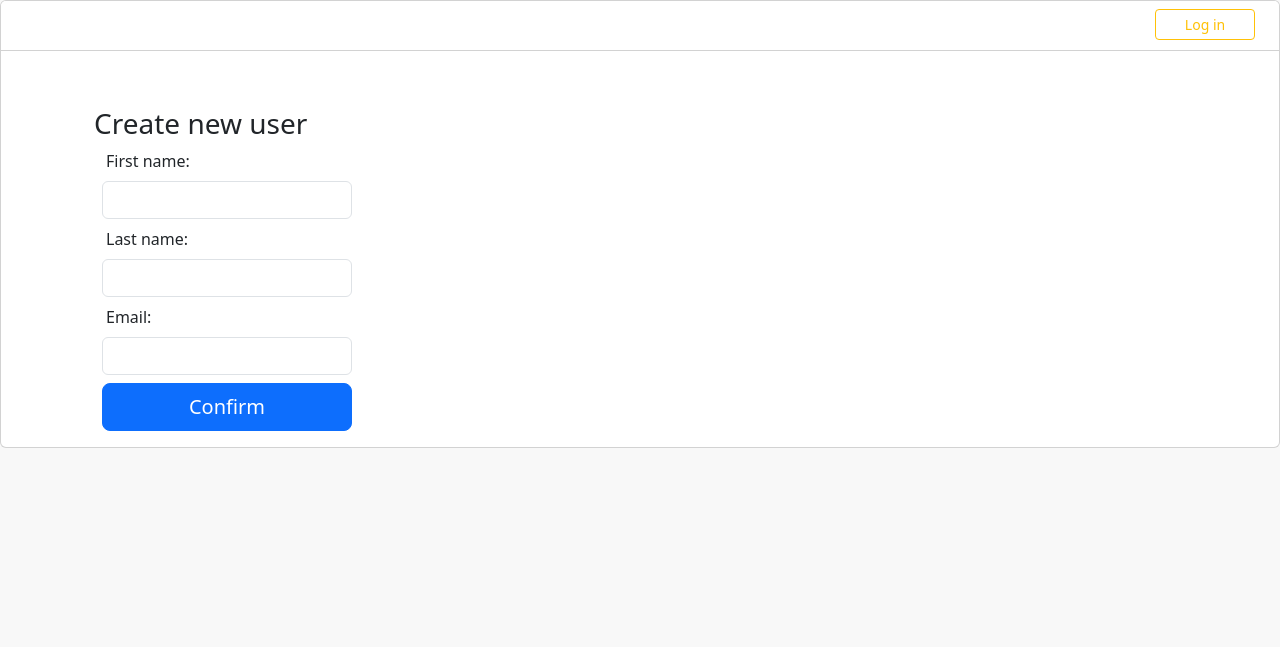
After one commit to karmaxa/academy-project, a Django app: page /newuser/ in a window 1280 px wide. The commit adds this page. Shown: the top 647 px of the page. Run offline with Django 4.2, Linux system fonts and the light colour scheme.

Commit message:
upgraded login and logout, added new user creation

```diff
--- a/app_main/forms.py
+++ b/app_main/forms.py
@@ -10,3 +10,18 @@ class LogInForm(forms.Form):
         label="Password:",
         widget=forms.PasswordInput(attrs={"class": "form-control"}),
     )
+
+
+class NewUserForm(forms.Form):
+    firstname = forms.CharField(
+        label="First name:",
+        widget=forms.TextInput(attrs={"class": "form-control"}),
+    )
+    lastname = forms.CharField(
+        label="Last name:",
+        widget=forms.TextInput(attrs={"class": "form-control"}),
+    )
+    email = forms.EmailField(
+        label="Email:",
+        widget=forms.EmailInput(attrs={"class": "form-control"}),
+    )
--- a/app_main/templates/app_main/index.html
+++ b/app_main/templates/app_main/index.html
@@ -21,14 +21,22 @@
 <body style="background-color: #F8F8F8; height:100vw;">
     <div class="card">
         <div class="card-header" style="background-color: white; height: 50px;">
+                {% if user.is_authenticated %}
                 <div class="container" style="max-width:300px; float:right">
                     <form class="list row g-2 col-12" method="post" action="{% url 'main:logout' %}"style="float: right; display: inline; max-width: 100px;">
                         {% csrf_token %}
                         <button type="submit" class="btn btn-outline-warning btn-sm" value="confirm" style="max-width: 100px;">Log out</button>
                     </form>
+                    <div style="float: right; display: inline; margin-left: 1em; margin-right: 1em; margin-top: 4px;"><h6>{{ acc.first_name }} {{ acc.last_name }}</h6></div>
                 </div>
-                    <div style="float: right; display: inline; margin-left: 1em; margin-right: 1em; margin-top: 4px;"><h6>{{ user }}</h6>
-                </div>
+            {% else %}
+            <div class="container" style="max-width:300px; float:right">
+                <form class="list row g-2 col-12" method="get" action="{% url 'main:login' %}" style="float: right; display: inline; max-width: 100px;">
+                    {% csrf_token %}
+                    <button type="submit" class="btn btn-outline-warning btn-sm" value="confirm" style=" max-width: 100px;">Log in</button>
+                </form>
+            </div>
+            {% endif %}
             {% if messages %}
                 {% for message in messages %}
                     <div class="alert alert-warning" style="float:left; max-width: fit-content; max-height: 40px; margin-bottom: 0; padding: 3px;">{{ message }}</div>
@@ -37,8 +45,11 @@
         </div>
         <div class="card-body">
         {% block content %}
-
-
+                <div class="container">
+                    <form class="list row g-2 col-12" method="get" action="{% url 'main:newuser' %}">
+                        <button type="submit" class="btn btn-outline-warning btn-sm" value="confirm" style="max-width: 100px;">Create new user</button>
+                    </form>
+                </div>
         {% endblock content %}
     </div>
     </div>
--- /dev/null
+++ b/app_main/templates/app_main/newuser.html
@@ -0,0 +1,20 @@
+{% extends 'app_main/index.html' %}
+
+{% block content %}
+<div style="height:40px"></div>
+<div class="container" style="margin: top 2em;">
+    <div class="container">
+        <h3>Create new user</h3>
+    </div>
+    <div class="container">
+        <div class="container">
+            <form class="list row g-2 col-12" style="max-width:250px" method="post">
+                {% csrf_token %}
+                {{ form }}
+                <button type="submit" class="btn btn-primary btn-lg" value="confirm">Confirm</button>
+            </form>
+        </div>
+    </div>
+</div>
+
+{% endblock content %}
--- a/app_main/urls.py
+++ b/app_main/urls.py
@@ -11,4 +11,5 @@ urlpatterns = [
         "login/success/", views.LoginSuccessful.as_view(), name="loginsuccess"
     ),
     path("logout/", views.UserLogout.as_view(), name="logout"),
+    path("newuser/", views.UserSignUp.as_view(), name="newuser"),
 ]
--- a/app_main/views/__init__.py
+++ b/app_main/views/__init__.py
@@ -6,4 +6,5 @@ __all__ = (  # noqa: F405
     "LoginSuccessful",
     "UserLogout",
     "HomeView",
+    "UserSignUp",
 )
--- a/app_main/views/auth/__init__.py
+++ b/app_main/views/auth/__init__.py
@@ -4,4 +4,5 @@ __all__ = (  # noqa: F405
     "LoginView",
     "LoginSuccessful",
     "UserLogout",
+    "UserSignUp",
 )
--- a/app_main/views/auth/auth.py
+++ b/app_main/views/auth/auth.py
@@ -6,12 +6,16 @@ from django import shortcuts
 from django import views
 from django.contrib import messages
 from django.contrib.auth import authenticate
+from django.contrib.auth import get_user_model
 from django.contrib.auth import login
 from django.contrib.auth import logout
 from django.contrib.auth.mixins import LoginRequiredMixin
 from django.views import generic
 
 from app_main.forms import LogInForm
+from app_main.forms import NewUserForm
+
+User = get_user_model()
 
 
 class LoginView(generic.FormView):
@@ -29,7 +33,7 @@ class LoginView(generic.FormView):
         if user is not None:
             login(self.request, user)
             messages.success(self.request, "successfully logged in")
-            return shortcuts.redirect("loginsuccess/")
+            return shortcuts.redirect("success/")
         else:
             messages.error(self.request, "something went wrong")
             return shortcuts.redirect(f".?next={nextq}")
@@ -60,3 +64,25 @@ class UserLogout(LoginRequiredMixin, generic.FormView):
         logout(self.request)
         messages.warning(self.request, "successfully logged out")
         return super().form_valid(form)
+
+
+class UserSignUp(generic.FormView):
+    template_name = "app_main/newuser.html"
+    form_class = NewUserForm
+    success_url = "/"
+
+    def form_valid(self, form: forms.Form) -> http.HttpResponse:
+        (firstname, lastname, email) = (
+            form.cleaned_data["firstname"],
+            form.cleaned_data["lastname"],
+            form.cleaned_data["email"],
+        )
+        username: str = lastname + firstname[:2]
+        password: str = "123"
+        user = User.objects.create_user(username, email, password)
+        user.first_name, user.last_name = firstname, lastname
+        user.save()
+        # user_to_profile = models.User.objects.get(username=user.username)
+        # create_profile(user_to_profile)
+        messages.warning(self.request, "successfully signed up")
+        return shortcuts.redirect(self.success_url)
```
Also changed, not shown: app_main/views/homepage.py (+8 -0 lines), db.sqlite3.
